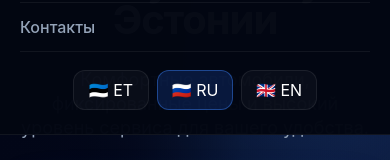
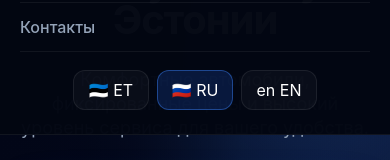
Before and after one commit to DanielDaineko/Transfer-Site, a React (Vite) app: page / in a window 390 px wide. Both pictures are taken after a click on the button "menu". Shown: the part 293-453 px from the top of the page. Built offline with nearby package versions, Linux system fonts and the light colour scheme.

Commit message:
Add translations and mobile menu

```diff
--- a/src/components/Header/Header.jsx
+++ b/src/components/Header/Header.jsx
@@ -63,7 +63,7 @@ function Header() {
                 }
                 onClick={() => changeLanguage("en")}
               >
-                🇬🇧 EN
+                en EN
               </button>
             </div>
 
```
